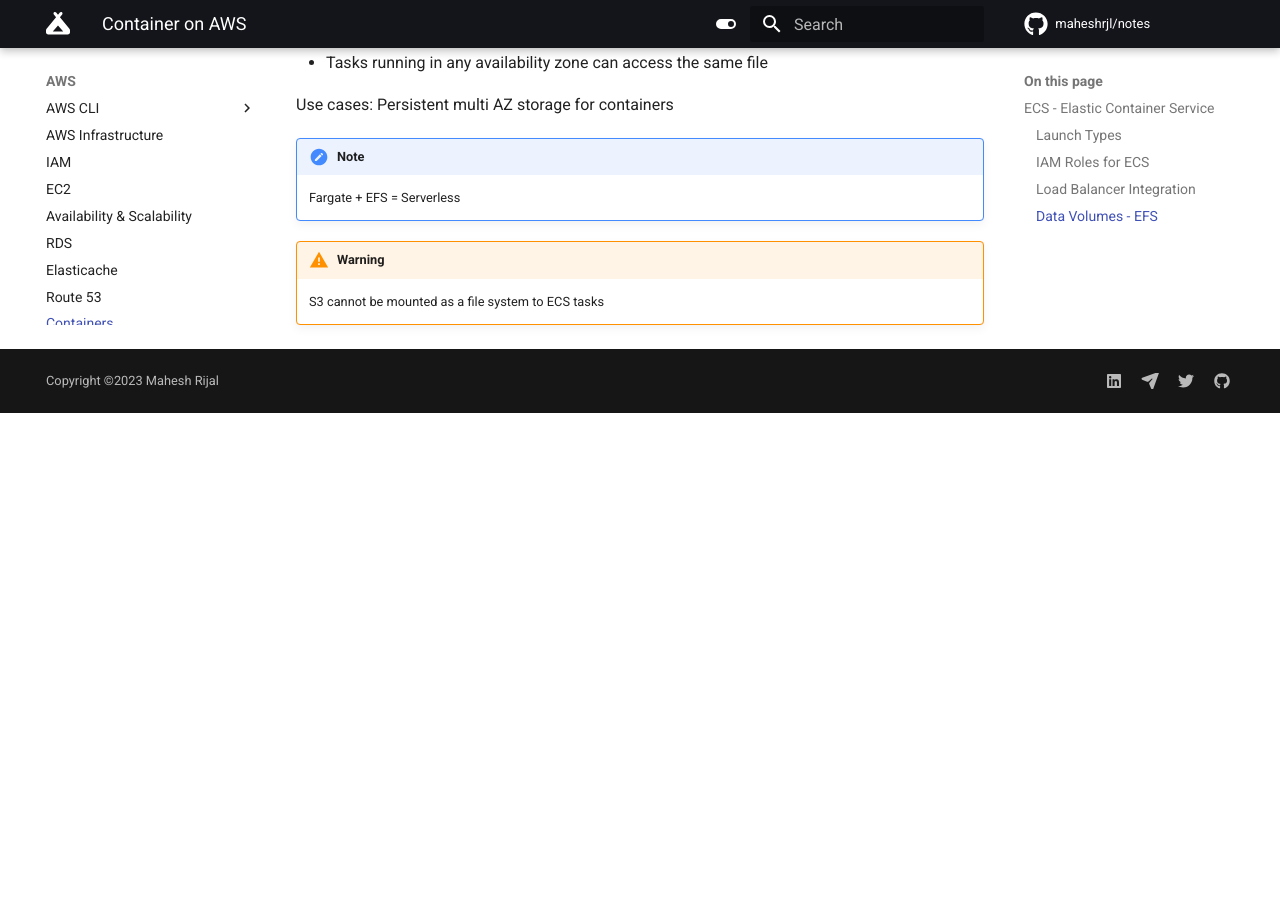
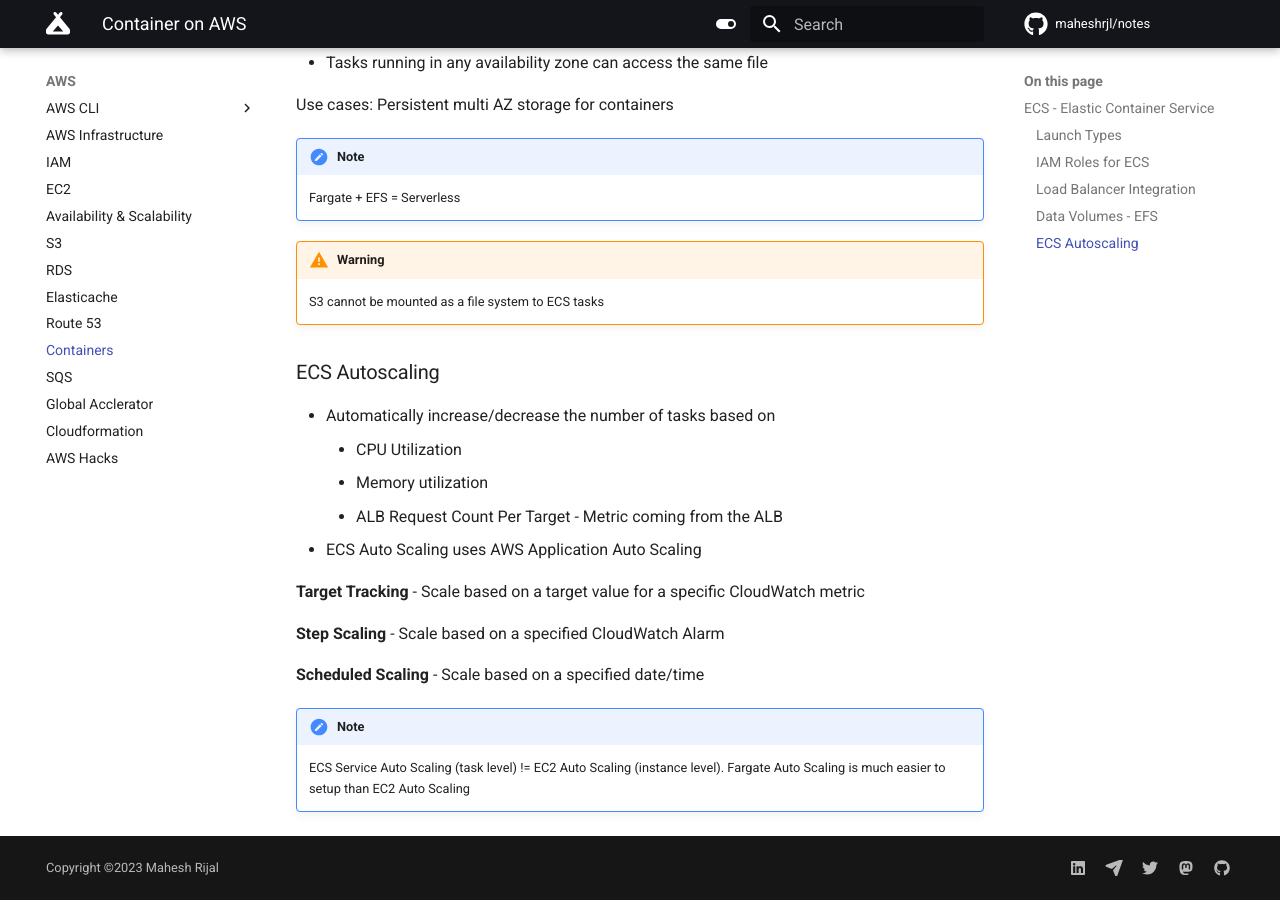
Before and after one commit to maheshrijal/notes, an MkDocs documentation site: the page built from docs/aws/containers.md, in a window 1280 px wide and 900 px high, scrolled down 1380 px. Built offline with MkDocs 1.6.1 and Material for MkDocs 9.7.7, drawn with Linux system fonts in a browser that asks for light colours; comment, search, counter and statistics services are not loaded; before the commit the page ends 1793 px from its top, so only the background shows below that.

Commit message:
Rel (#8)
* containers

* changes

```diff
--- a/docs/aws/containers.md
+++ b/docs/aws/containers.md
@@ -62,3 +62,20 @@ Use cases: Persistent multi AZ storage for containers
 
 !!! warning
     S3 cannot be mounted as a file system to ECS tasks
+
+### ECS Autoscaling
+
+- Automatically increase/decrease the number of tasks based on
+    - CPU Utilization
+    - Memory utilization
+    - ALB Request Count Per Target - Metric coming from the ALB
+- ECS Auto Scaling uses AWS Application Auto Scaling
+
+**Target Tracking** - Scale based on a target value for a specific CloudWatch metric
+
+**Step Scaling** - Scale based on a specified CloudWatch Alarm
+
+**Scheduled Scaling** - Scale based on a specified date/time
+
+!!! note
+    ECS Service Auto Scaling (task level) != EC2 Auto Scaling (instance level). Fargate Auto Scaling is much easier to setup than EC2 Auto Scaling
--- a/mkdocs.yml
+++ b/mkdocs.yml
@@ -69,6 +69,10 @@ extra:
       link: https://twitter.com/maheshrjl
       name: Twitter
 
+    - icon: fontawesome/brands/mastodon
+      link: https://mastodon.online/@maheshrjl
+      name: Fediverse
+
     - icon: fontawesome/brands/github
       link: https://github.com/maheshrjl
       name: See my other projects
@@ -82,7 +86,7 @@ nav:
       - Ansible Snippets: "ansible/snippets.md"
 
   - AWS:
-      - 'AWS CLI':
+      - "AWS CLI":
           - EC2: "aws/aws-cli/ec2.md"
           - S3: "aws/aws-cli/s3.md"
           - IAM: "aws/aws-cli/iam.md"
@@ -90,10 +94,15 @@ nav:
       - IAM: "aws/iam.md"
       - EC2: "aws/ec2.md"
       - Availability & Scalability: "aws/ha.md"
+      - S3: "aws/s3.md"
       - RDS: "aws/rds.md"
       - Elasticache: "aws/elasticache.md"
       - Route 53: "aws/route53.md"
       - Containers: "aws/containers.md"
+      - SQS: "aws/messaging/sqs.md"
+      - Global Acclerator: "aws/global-accelerator.md"
+      - Cloudformation: "aws/cloudformation.md"
+      - AWS Hacks: "aws/hacks.md"
 
   - Docker:
       - Docker Info: "docker/docker-info.md"
@@ -124,15 +133,18 @@ nav:
       - WSL: "linux/wsl.md"
 
   - Kubernetes:
-      - Kubernetes Info : "kubernetes/k8s-intro.md"
-      - 'kubectl':
-          - 'pods': "kubernetes/kubectl/pods.md"
-          - 'deployments': "kubernetes/kubectl/deployments.md"
-          - 'services': kubernetes/services.md
-      - kubectl : "kubernetes/kubectl.md"
+      - Kubernetes Info: "kubernetes/k8s-intro.md"
+      - "kubectl":
+          - "pods": "kubernetes/kubectl/pods.md"
+          - "deployments": "kubernetes/kubectl/deployments.md"
+          - "services": kubernetes/services.md
+      - kubectl: "kubernetes/kubectl.md"
       - Services: "kubernetes/services.md"
       - Terminology: "kubernetes/terminology.md"
       - k8s-yaml: "kubernetes/k8s-yaml.md"
+
+  - Misc:
+      - "Web Requests": "misc/web-requests.md"
 
 markdown_extensions:
   - admonition
--- a/requirements.txt
+++ b/requirements.txt
@@ -1,2 +1,2 @@
-mkdocs-material==9.0.12
+mkdocs-material==9.1.3
 mkdocs-git-revision-date-localized-plugin==1.1.0
```
Also changed, not shown: docs/aws/cloudformation.md (added, +21 -0 lines), docs/aws/global-accelerator.md (added, +8 -0 lines), docs/aws/hacks.md (added, +13 -0 lines), docs/aws/messaging/sqs.md (added, +18 -0 lines), docs/aws/s3.md (+11 -0 lines), docs/misc/web-requests.md (added, +19 -0 lines).
